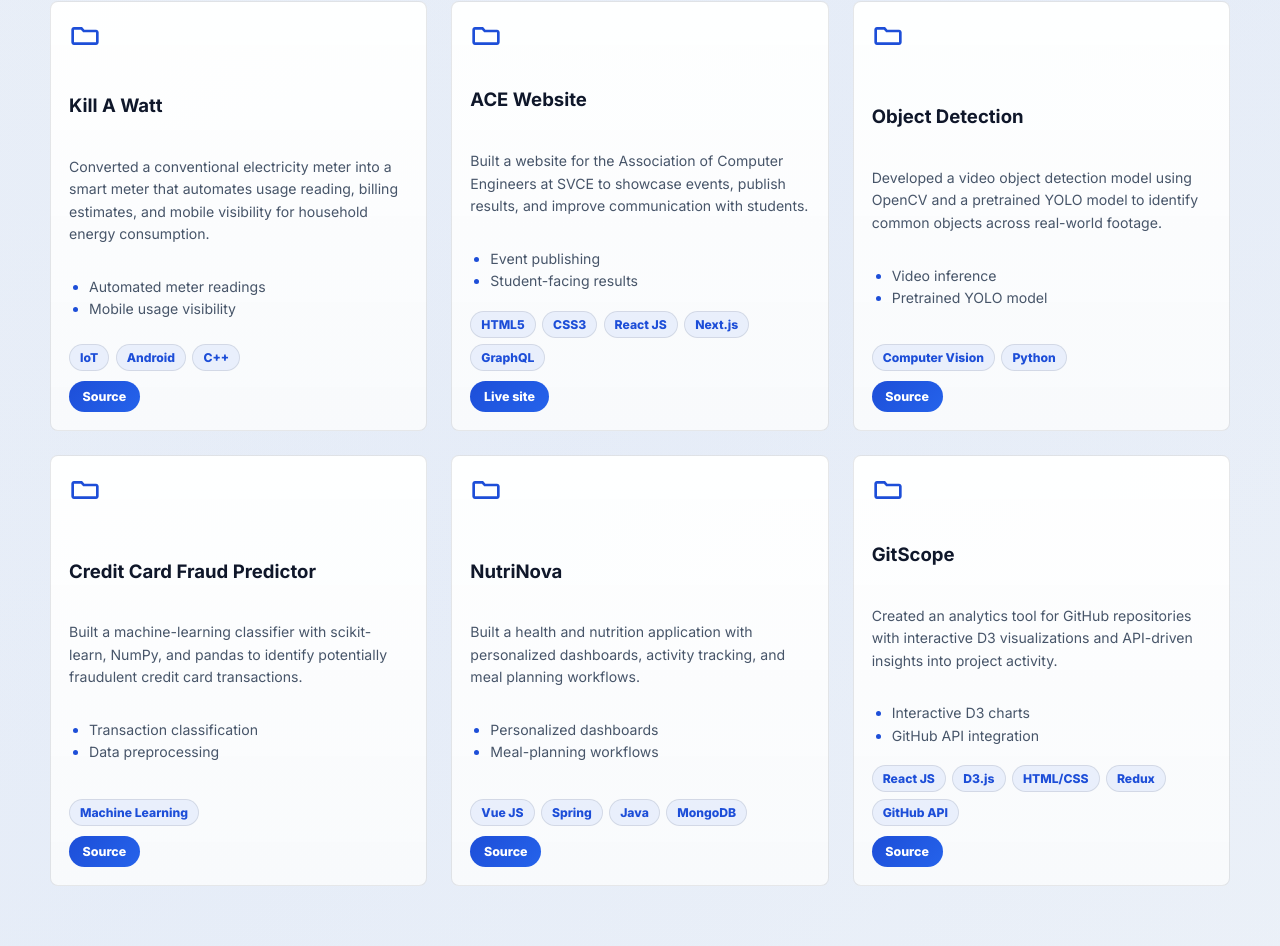
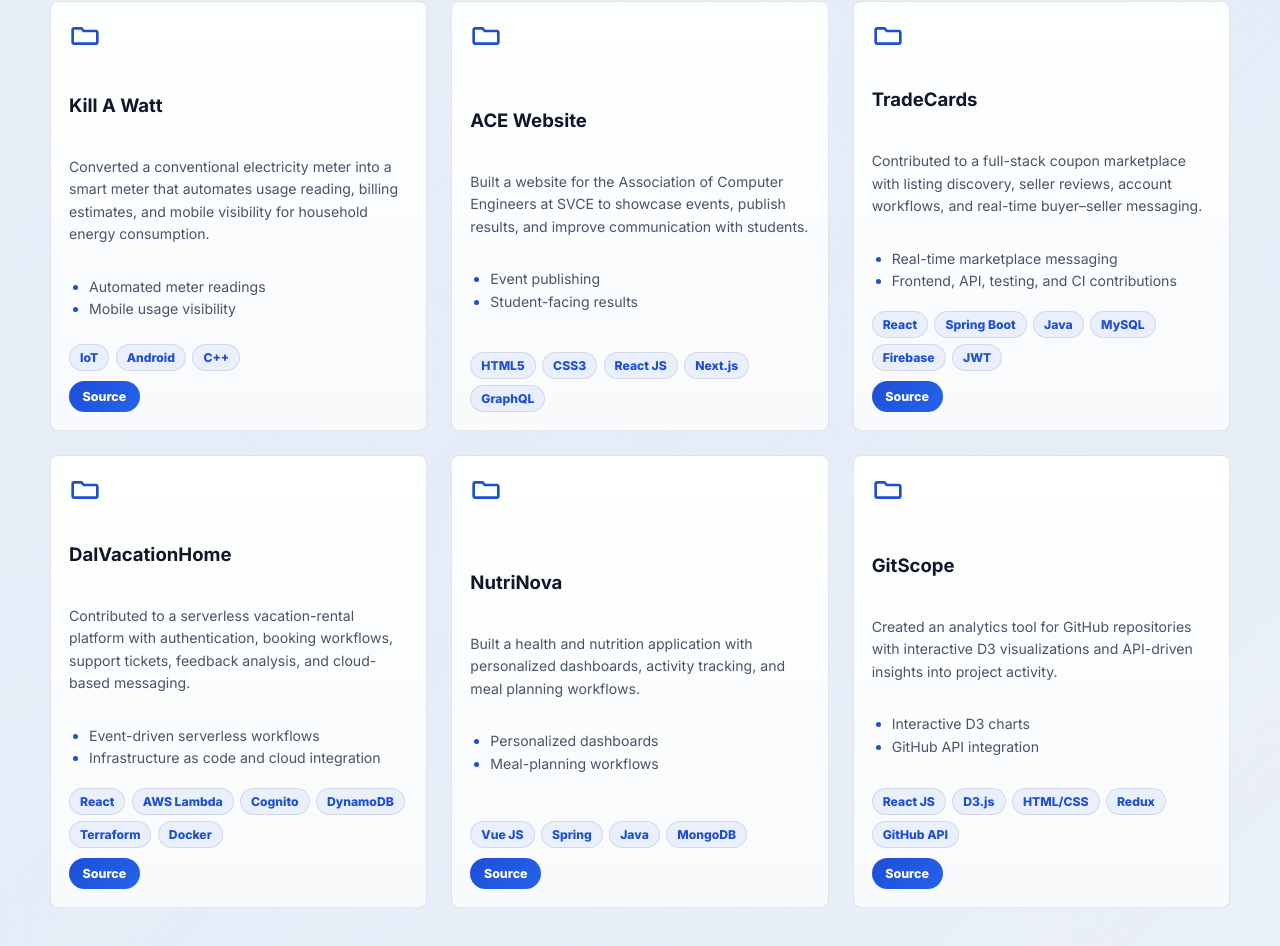
Before and after one commit to Kabilesh020799/Porfolio_React, a React (Create React App) app: page / in a window 1280 px wide. Shown: the part 5360-6306 px from the top of the page. Built offline with nearby package versions, Linux system fonts and the light colour scheme; no server answers.

Commit message:
updated projects

```diff
--- a/src/data/projects.js
+++ b/src/data/projects.js
@@ -11,25 +11,30 @@ const projects = [
     title: "ACE Website",
     content:
       "Built a website for the Association of Computer Engineers at SVCE to showcase events, publish results, and improve communication with students.",
-    url: "https://acesvce.in/",
     tile: ["HTML5", "CSS3", "React JS", "Next.js", "GraphQL"],
     highlights: ["Event publishing", "Student-facing results"],
   },
   {
-    title: "Object Detection",
+    title: "TradeCards",
     content:
-      "Developed a video object detection model using OpenCV and a pretrained YOLO model to identify common objects across real-world footage.",
-    tile: ["Computer Vision", "Python"],
-    giturl: "https://github.com/Kabilesh020799/Object-Detection1",
-    highlights: ["Video inference", "Pretrained YOLO model"],
+      "Contributed to a full-stack coupon marketplace with listing discovery, seller reviews, account workflows, and real-time buyer–seller messaging.",
+    tile: ["React", "Spring Boot", "Java", "MySQL", "Firebase", "JWT"],
+    giturl: "https://github.com/Kabilesh020799/Tradecards",
+    highlights: [
+      "Real-time marketplace messaging",
+      "Frontend, API, testing, and CI contributions",
+    ],
   },
   {
-    title: "Credit Card Fraud Predictor",
+    title: "DalVacationHome",
     content:
-      "Built a machine-learning classifier with scikit-learn, NumPy, and pandas to identify potentially fraudulent credit card transactions.",
-    tile: ["Machine Learning"],
-    giturl: "https://github.com/Kabilesh020799/Credit-Card-Fraud-Predictor",
-    highlights: ["Transaction classification", "Data preprocessing"],
+      "Contributed to a serverless vacation-rental platform with authentication, booking workflows, support tickets, feedback analysis, and cloud-based messaging.",
+    tile: ["React", "AWS Lambda", "Cognito", "DynamoDB", "Terraform", "Docker"],
+    giturl: "https://github.com/Kabilesh020799/DalVacationHome",
+    highlights: [
+      "Event-driven serverless workflows",
+      "Infrastructure as code and cloud integration",
+    ],
   },
   {
     title: "NutriNova",
```
Also changed, not shown: 1 other file (tests, documents, lock files or other folders).
